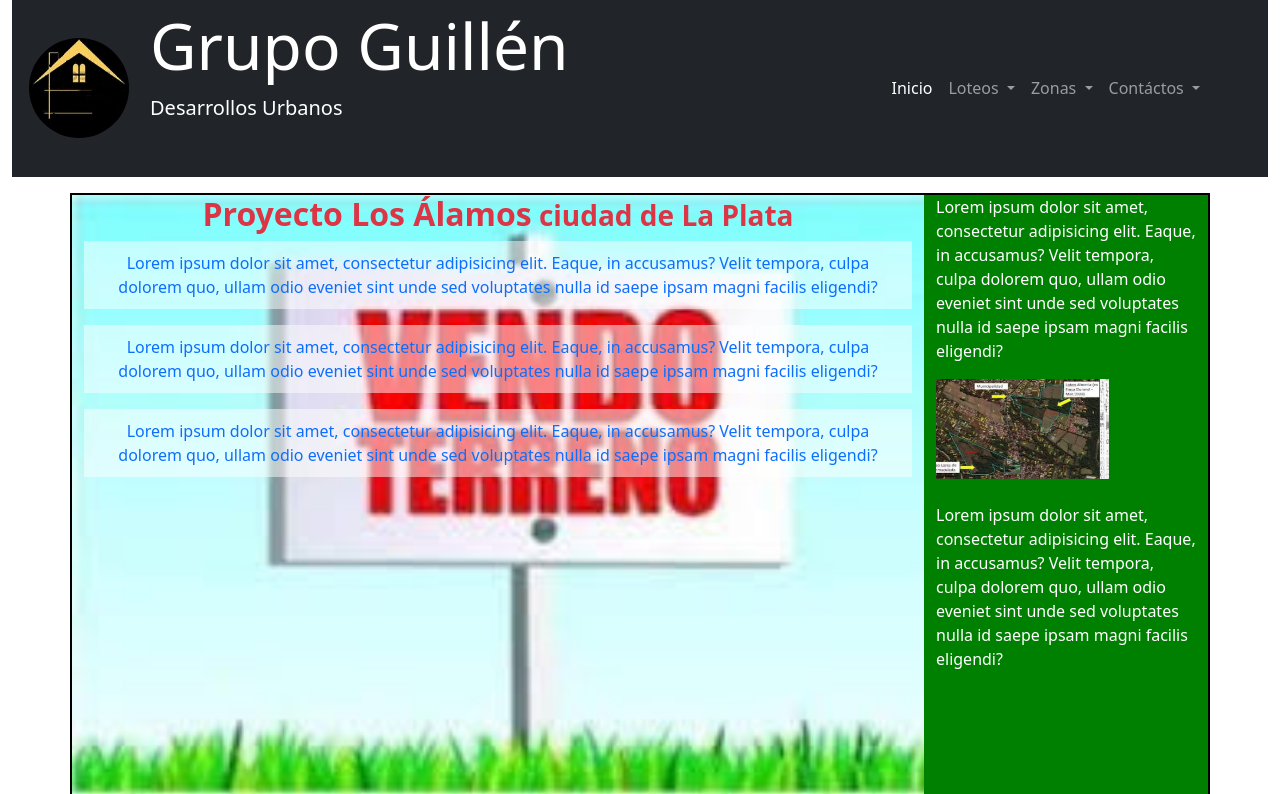
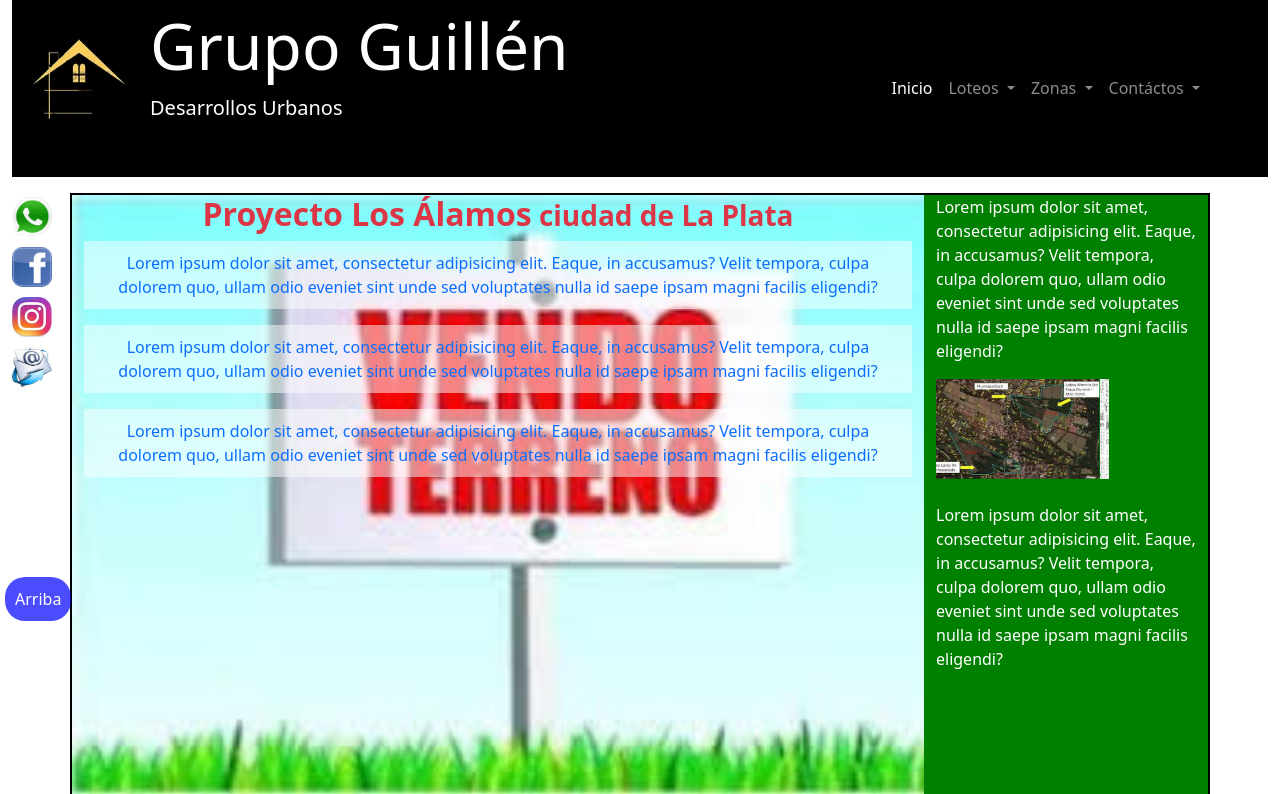
Before and after one commit to martin01fer/inmobiliaria, a plain HTML site: page subindex/alamos.html in a window 1280 px wide. Shown: the top 794 px of the page. Drawn offline with nearby package versions, Linux system fonts and the light colour scheme.

Commit message:
modif enlaces y headers

```diff
--- a/subindex/alamos.html
+++ b/subindex/alamos.html
@@ -9,8 +9,8 @@
     <title>Los Álamos</title>
 </head>
 <body>
-  <div class="container-fluid text-white">
-    <nav class="navbar navbar-expand-lg navbar-dark bg-dark ">
+  <header class="container-fluid text-white">
+    <nav class="navbar navbar-expand-lg navbar-dark  ">
         <div class="container-fluid">
           <a class="navbar-brand" href="#">
             <img class="tam-img " src="../img/logo/logo2.jpg" alt="Logo de la inmobiliaria"/>
@@ -70,7 +70,19 @@
           </div>
         <!--</div>-->
       </nav>
- </div>
+  </header>
+  <div class="container-fluid">
+    <div class="row link-logo-redes">
+      <ul class="  ">
+        <li><a class="" href="#"><img class="logo-redes-fxd "src="../img/logo/wspLOg.jpg" alt="Logo de wsp"> </a></li>
+        <li><a class="" href="#"><img class="logo-redes-fxd "src="../img/logo/faceLog2.jpg" alt="Logo de facebook"></a></li>
+        <li><a class="" href="#"><img class="logo-redes-fxd "src="../img/logo/LogoInstagram1.jpg" alt="Logo de Instagram"></a></li>
+        <li><a class="" href="#"><img class="logo-redes-fxd "src="../img/logo/correoLog6.jpg" alt="Logo de mail"></a></li>
+      </ul>
+   </div>
+</div>
+
+<a href="#" class="Link_ini">Arriba</a>
     <div class="container mt-3">
          <section class="row">
              <article class=" art-ala col-xs-12 col-sm- col-md-9 text-center">
```
Also changed, not shown: subindex/casualinas.html (+16 -3 lines), subindex/comarca.html (+16 -3 lines), subindex/manzanos.html (+16 -3 lines).
